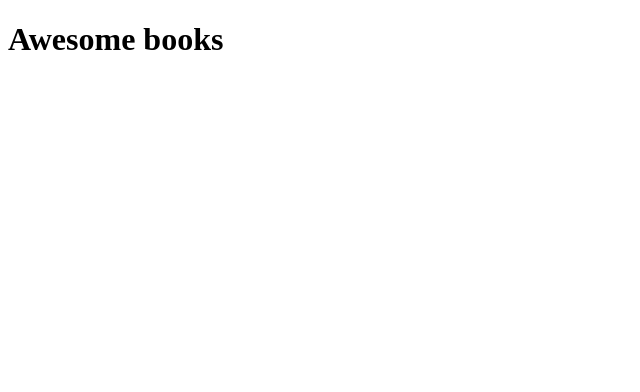
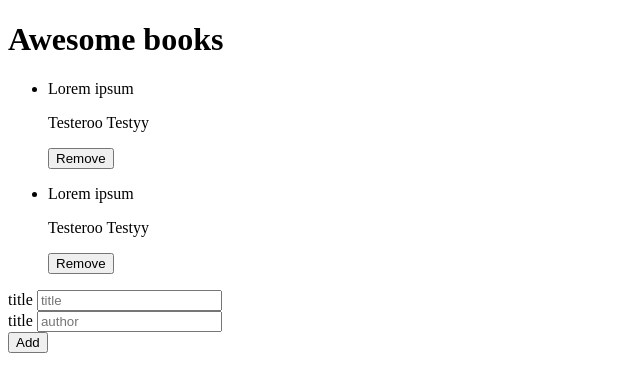
Before and after one commit to umair-rao/Awesome-books, a website: page index.html in a window 1280 px wide. Shown: the whole page, without its empty margins (0-640 px from the left). Drawn offline with Linux system fonts and the light colour scheme.

Commit message:
Add linters and display books dynamicly

```diff
--- a/index.html
+++ b/index.html
@@ -4,6 +4,7 @@
 	<meta charset="UTF-8">
 	<meta http-equiv="X-UA-Compatible" content="IE=edge">
 	<meta name="viewport" content="width=device-width, initial-scale=1.0">
+	<script src="./scripts/script.js" type="module"></script>
 	<title>Awesome Books</title>
 </head>
 <body>
@@ -12,13 +13,19 @@
 	</header>
 	<main>
 		<div class="books-collection">
-
 		</div>
 		<div class="add-book">
+			<form>
+				<label for="title">title</label>
+				<input type="text" id="title" name="title" placeholder="title" />
+				<br />
+				<label for="author">title</label>
+				<input type="text" id="author" name="author" placeholder="author" />
+                 <br />
 
+				<button type="submit">Add</button>
+			</form>
 		</div>
 	</main>
-
-<script src="script.js"></script>
 </body>
 </html>
--- a/script.js
+++ /dev/null
@@ -1,8 +0,0 @@
-const collection = [
-	{
-		title: 'Lorem ipsum',
-		author: 'Testeroo Testyy',
-		title: 'Lorem ipsum',
-		author: 'Testeroo Testyy',
-	}
-]
--- /dev/null
+++ b/scripts/script.js
@@ -0,0 +1,54 @@
+let collection = [
+  {
+    id: '1',
+    title: 'Lorem ipsum',
+    author: 'Testeroo Testyy',
+  },
+  {
+    id: '2',
+    title: 'Lorem ipsum',
+    author: 'Testeroo Testyy',
+  },
+];
+
+function generateBookItem(book) {
+  return `
+  <li>
+    <p>${book.title}</p>
+    <p>${book.author}</p>
+    <button id=${book.id} class="remove-book">Remove</button>
+  </li>
+  `;
+}
+
+function generateBookCollection(collection) {
+  let items = '';
+
+  collection.forEach((book) => {
+    items += generateBookItem(book);
+  });
+  return `
+    <ul>${items}</ul>
+  `;
+}
+
+function removeBook(id) {
+  collection = collection.filter((b) => b.id !== id);
+}
+
+function render() {
+  const bookConatiner = document.querySelector('.books-collection');
+  bookConatiner.replaceChildren('');
+  const books = generateBookCollection(collection);
+  bookConatiner.insertAdjacentHTML('beforeend', books);
+
+  const removeBtns = document.querySelectorAll('.remove-book');
+  removeBtns.forEach((btn) => {
+    btn.addEventListener('click', (event) => {
+      removeBook(event.target.id);
+      render();
+    });
+  });
+}
+
+window.addEventListener('load', render);
```
Also changed, not shown: package.json (added, +31 -0 lines), .eslintrc.json (added), .github/workflows/linters.yml (added), .stylelintrc.json (added), 3 other files.
